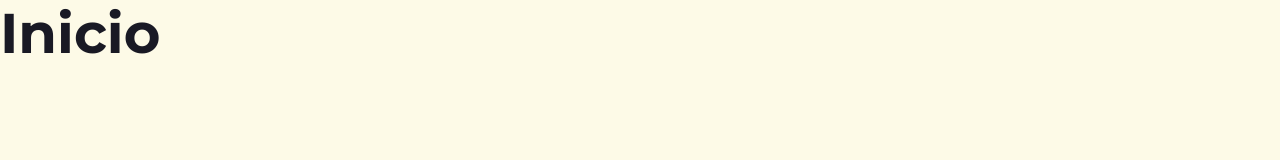
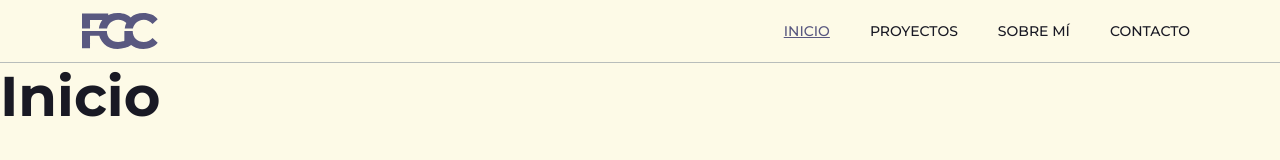
Before and after one commit to Frank-lin07/FGC_portafolio, a plain HTML site: page index.html in a window 1280 px wide. Drawn offline with nearby package versions, Linux system fonts and the light colour scheme.

Commit message:
Cree la navegación responsive con Bootstrap y estilos del Design System

```diff
--- a/css/estilos.css
+++ b/css/estilos.css
@@ -23,3 +23,27 @@ a { color: var(--color-principal); }
     h2 { font-size: 32px; }
     h3 { font-size: 24px; }
 }
+
+/* Navegación*/
+.navegacion {
+    background-color: var(--color-fondo);
+    border-bottom: 1px solid var(--color-neutro);
+}
+
+.navegacion .nav-link {
+    font-family: var(--fuente-titulos);
+    font-size: 14px;
+    font-weight: 500;
+    text-transform: uppercase;
+    color: var(--color-texto);
+    margin-left: var(--espacio-24);
+}
+
+.navegacion .nav-link:hover {
+    color: var(--color-principal);
+}
+
+.navegacion .nav-link.activo {
+    color: var(--color-principal);
+    text-decoration: underline;
+}
--- a/index.html
+++ b/index.html
@@ -17,8 +17,31 @@
 </head>
 <body>
 
+    <header class="navegacion">
+    <nav class="navbar navbar-expand-md">
+        <div class="container">
+        <a class="navbar-brand" href="index.html">
+            <img src="imgs/monograma-fgc.svg" alt="Monograma FGC" height="36">
+        </a>
+        <button class="navbar-toggler" type="button" data-bs-toggle="collapse"
+                data-bs-target="#menuPrincipal" aria-controls="menuPrincipal"
+                aria-expanded="false" aria-label="Abrir menú">
+            <span class="navbar-toggler-icon"></span>
+        </button>
+        <div class="collapse navbar-collapse justify-content-end" id="menuPrincipal">
+            <ul class="navbar-nav">
+            <li class="nav-item"><a class="nav-link activo" href="index.html">Inicio</a></li>
+            <li class="nav-item"><a class="nav-link" href="proyectos.html">Proyectos</a></li>
+            <li class="nav-item"><a class="nav-link" href="perfil.html">Sobre mí</a></li>
+            <li class="nav-item"><a class="nav-link" href="perfil.html#contacto">Contacto</a></li>
+            </ul>
+        </div>
+        </div>
+    </nav>
+    </header>
+
     <main>
-        <h1>Inicio</h1>
+    <h1>Inicio</h1>
     </main>
 
     <script src="https://cdn.jsdelivr.net/npm/bootstrap@5.3.3/dist/js/bootstrap.bundle.min.js"></script>
```
